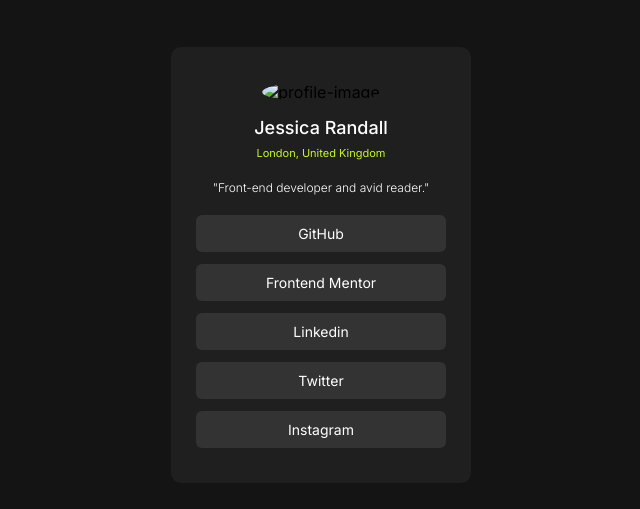
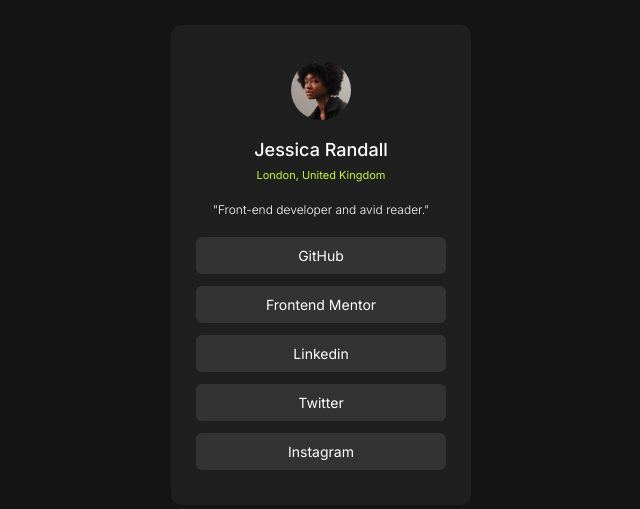
Before and after one commit to Ajibolade123/front--end, a plain HTML site: page social link.html in a window 1280 px wide. Shown: the part 135-644 px from the top of the page, without its empty margins (319-959 px from the left). Drawn offline with Linux system fonts and the light colour scheme.

Commit message:
Update social link.html

```diff
--- a/social link.html
+++ b/social link.html
@@ -4,7 +4,7 @@
   <meta charset="UTF-8">
   <meta name="viewport" content="width=device-width, initial-scale=1.0"> <!-- displays site properly based on user's device -->
 
-  <link rel="icon" type="image/png" sizes="32x32" href="./assets/images/favicon-32x32.png">
+  <link rel="icon" type="image/png" sizes="32x32" href="favicon-32x32.png">
   <link rel="preconnect" href="https://fonts.googleapis.com">
 <link rel="preconnect" href="https://fonts.gstatic.com" crossorigin>
 <link href="https://fonts.googleapis.com/css2?family=Inter:ital,opsz,wght@0,14..32,100..900;1,14..32,100..900&display=swap" rel="stylesheet">
@@ -158,7 +158,7 @@
 <main>
   <div class="container">
     <div class="image">
-      <img src="./assets/images/avatar-jessica.jpeg" alt="profile-image">
+      <img src="avatar-jessica.jpeg" alt="profile-image">
     </div>
     <div class="texts">
       <h1>Jessica Randall</h1>
```
